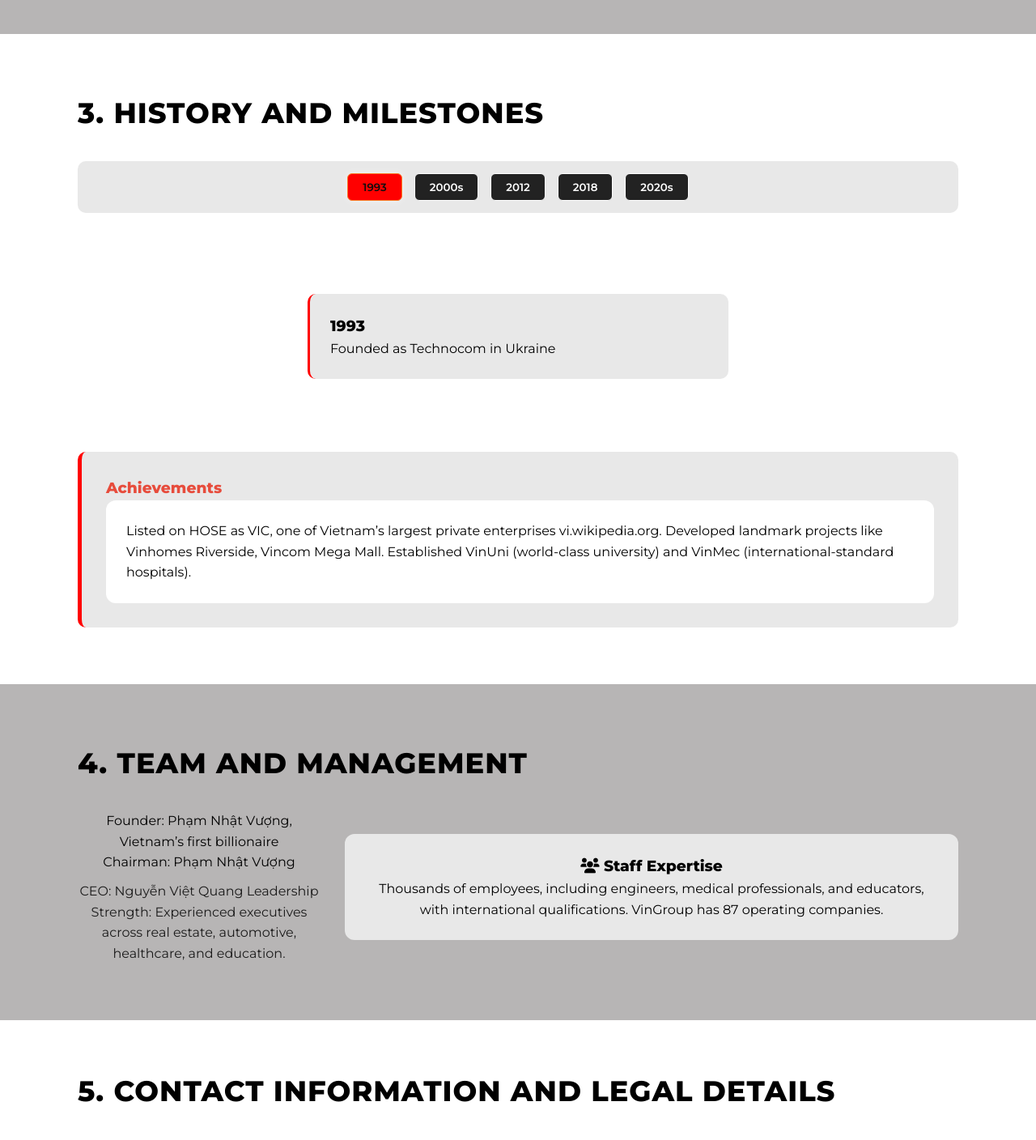
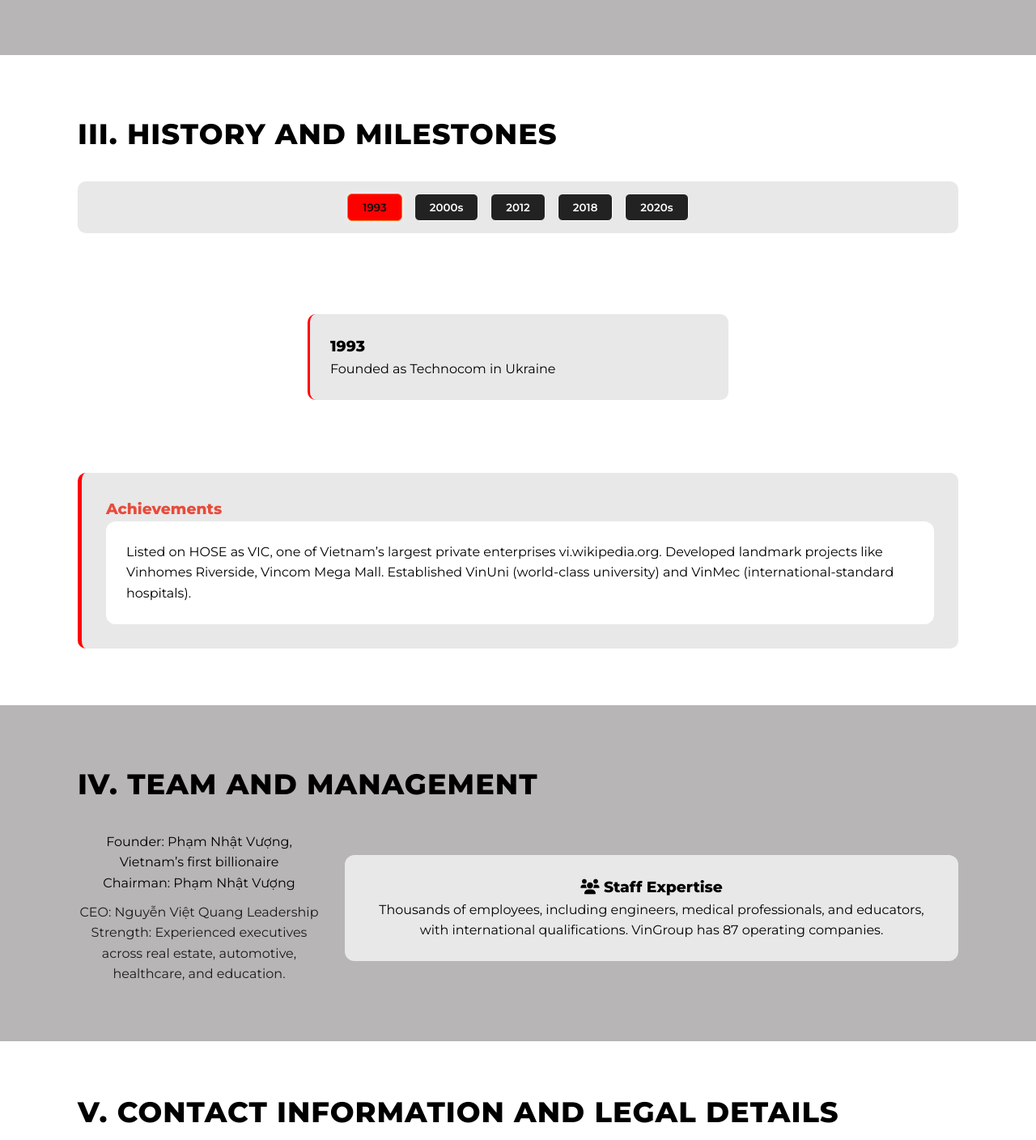
Before and after one commit to tranducdat-3121/Web_VinGr, a plain HTML site: page index.html in a window 1280 px wide. Shown: the part 2357-3765 px from the top of the page at 81% size. Drawn offline with Linux system fonts and the light colour scheme.

Commit message:
Update index.html

```diff
--- a/index.html
+++ b/index.html
@@ -35,7 +35,7 @@
 
 
     <section id="overview" class="container reveal">
-        <h2 class="section-title">I.    Company Overview and Identity</h2>
+        <h2 class="section-title">I. Company Overview and Identity</h2>
 
         <div class="overview-grid">
             <div class="card">
@@ -91,7 +91,7 @@
                     <h3>Core Values</h3>
                 </div>
                 <div class="card:hover">
-                    <p>Innovation, Sustainability, Excellence, Customer-Centricity, National Pride</p>
+                    <p>CREDIBILITY- INTEGRITY - CREATIVITY-SPEED - QUALITY - COMPASSION</p>
                 </div>
             </div>
         </div>
@@ -99,7 +99,7 @@
 
     <section id="products" class="bg-darker reveal">
         <div class="container">
-            <h2 class="section-title">II.	Products and Services</h2>
+            <h2 class="section-title">II. Products and Services</h2>
             <p style="margin-bottom: 30px;">Vingroup operates across six core pillars Tập đoàn Vingroup</p>
 
             <div class="products-container">
@@ -151,7 +151,7 @@
     </section>
 
     <section id="history" class="container reveal">
-        <h2 class="section-title">3. History and Milestones</h2>
+        <h2 class="section-title">III. History and Milestones</h2>
 
         <div class="year-selector">
             <button class="year-btn active" data-year="1993">1993</button>
@@ -181,7 +181,7 @@
 
     <section id="team" class="bg-darker reveal">
         <div class="container">
-            <h2 class="section-title">4. Team and Management</h2>
+            <h2 class="section-title">IV. Team and Management</h2>
             <div class="team-grid">
                 <div class="team-member">
                     <p class="text-muted">Founder: Phạm Nhật Vượng, Vietnam’s first billionaire</p>
@@ -205,7 +205,7 @@
 
     <footer>
         <div class="container">
-            <h2 class="section-title">5. Contact Information and Legal Details</h2>
+            <h2 class="section-title">V. Contact Information and Legal Details</h2>
             <div class="footer-grid">
                 <div class="contact-info">
                     <p class="contact-item"><i class="fas fa-map-marker-alt"></i> No. 7, Bằng Lăng 1 Street, Vinhomes Riverside, Việt Hưng Ward, Long Biên District, Hanoi</p>
@@ -244,4 +244,4 @@
 
     <script src="script_web.js"></script>
 </body>
-            </html>
+</html>
```
